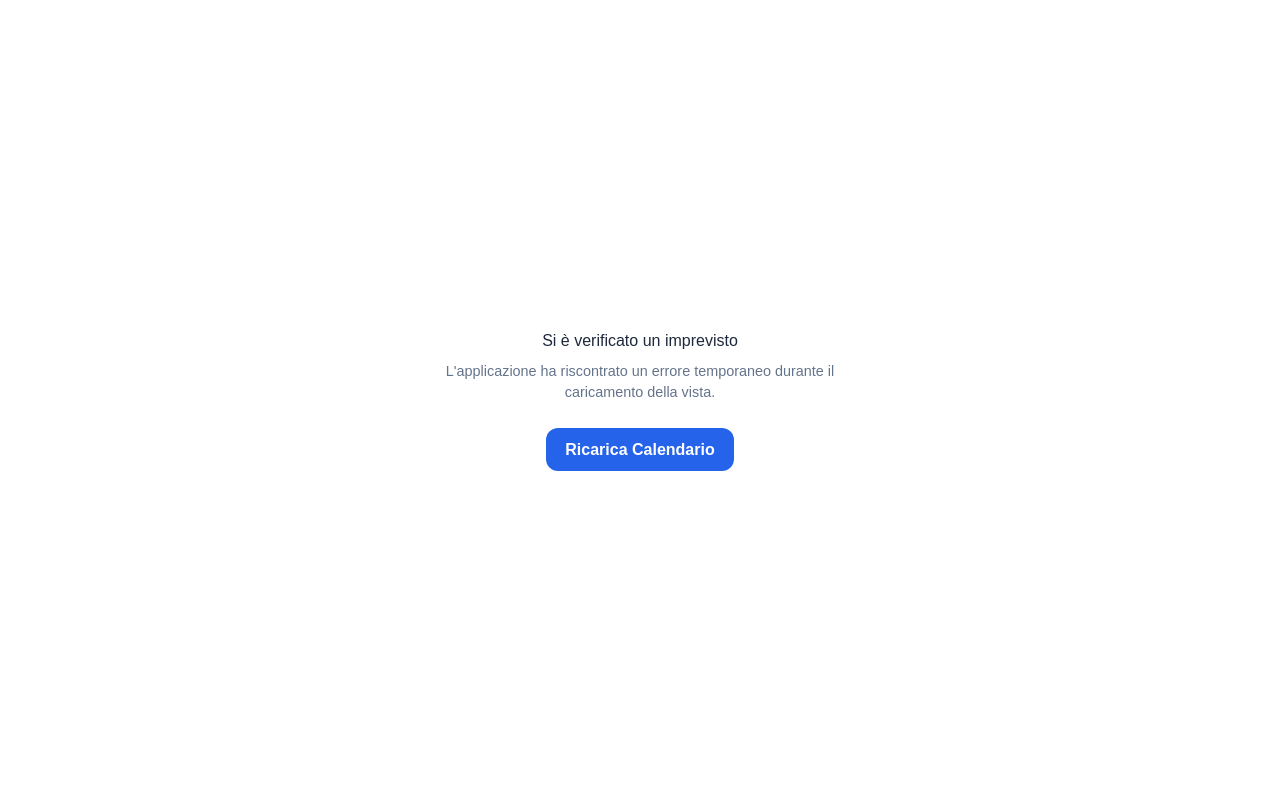
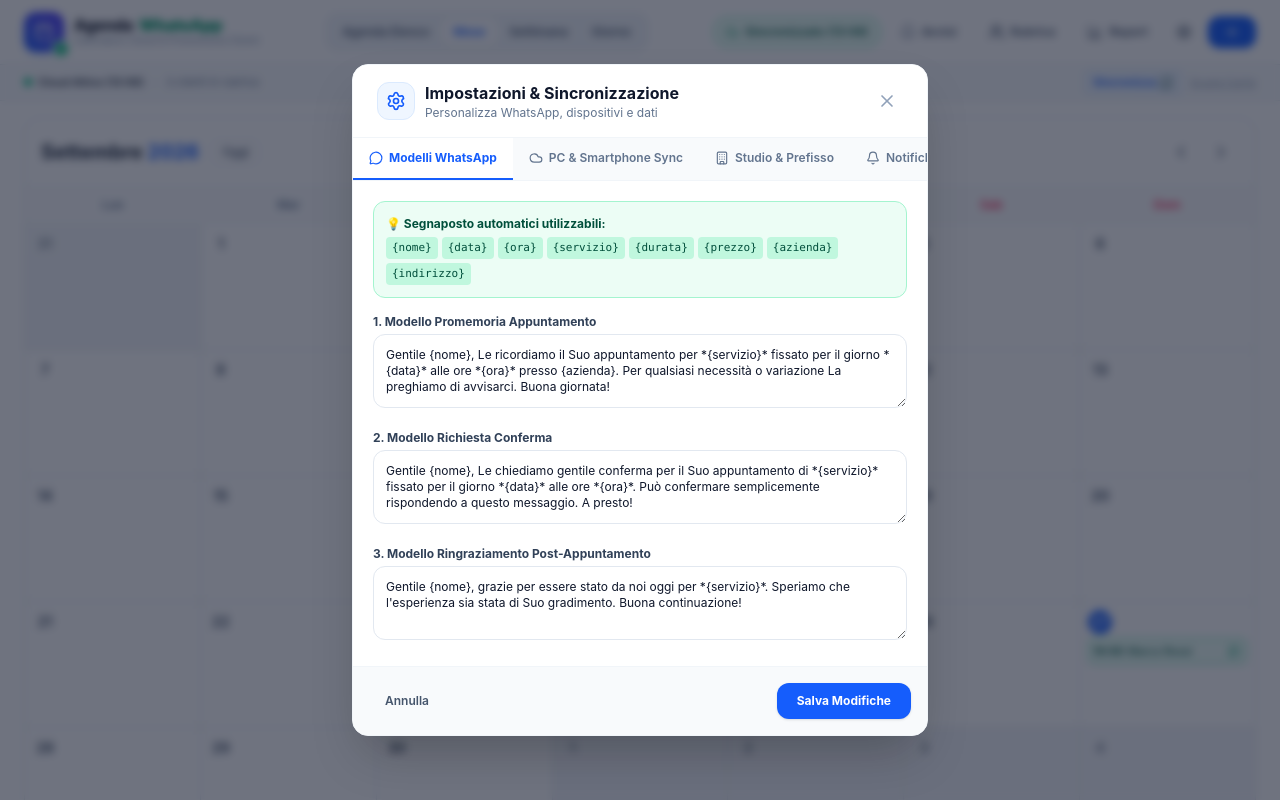
Before and after one commit to studiopappada-cell/calendario-wa, a React (Vite) app: page / in a window 1280 px wide. Both pictures are taken after a click on the button 1183 px from the left and 32 px from the top of the page. Shown: the top 800 px of the page. Built offline with nearby package versions, Linux system fonts and the light colour scheme; no server answers.

Commit message:
Fix React rules of hooks in SettingsModal (risolto crash ricarica calendario)

```diff
--- a/src/components/SettingsModal.jsx
+++ b/src/components/SettingsModal.jsx
@@ -28,12 +28,22 @@ export default function SettingsModal({
   onTriggerSync,
   isSyncing
 }) {
-  const [formData, setFormData] = useState({ ...settings })
+  const [formData, setFormData] = useState({ ...(settings || {}) })
+  const [ownerPhone, setOwnerPhone] = useState(() => loadOwnerPhone() || (settings && settings.ownerPhone) || '')
   const [activeTab, setActiveTab] = useState('templates') // templates, general, sync, backup, mobile
   const [copyCodeSuccess, setCopyCodeSuccess] = useState(false)
   const [importStatus, setImportStatus] = useState(null)
   const [testAlertResult, setTestAlertResult] = useState(null)
   const [isTestingAlert, setIsTestingAlert] = useState(false)
+
+  // Sincronizza lo stato quando il modale viene aperto
+  React.useEffect(() => {
+    if (isOpen) {
+      setFormData({ ...(settings || {}) })
+      setOwnerPhone(loadOwnerPhone() || (settings && settings.ownerPhone) || '')
+      setTestAlertResult(null)
+    }
+  }, [isOpen, settings])
 
   const handleTestAlert = async () => {
     setIsTestingAlert(true)
@@ -48,19 +58,15 @@ export default function SettingsModal({
     }
   }
 
-  if (!isOpen) return null
-
   const handleTemplateChange = (key, value) => {
     setFormData((prev) => ({
       ...prev,
       templates: {
-        ...prev.templates,
+        ...(prev.templates || {}),
         [key]: value
       }
     }))
   }
-
-  const [ownerPhone, setOwnerPhone] = useState(() => loadOwnerPhone() || settings.ownerPhone || '')
 
   const handleOwnerPhoneChange = (val) => {
     setOwnerPhone(val)
@@ -92,7 +98,7 @@ export default function SettingsModal({
     setFormData((prev) => ({
       ...prev,
       cloudSync: {
-        ...prev.cloudSync,
+        ...(prev.cloudSync || {}),
         syncCode: newCode,
         enabled: true
       }
@@ -124,6 +130,8 @@ export default function SettingsModal({
     }
     reader.readAsText(file)
   }
+
+  if (!isOpen) return null
 
   return (
     <div className="fixed inset-0 z-50 flex items-center justify-center p-3 bg-slate-900/60 backdrop-blur-xs animate-in fade-in duration-200">
```
